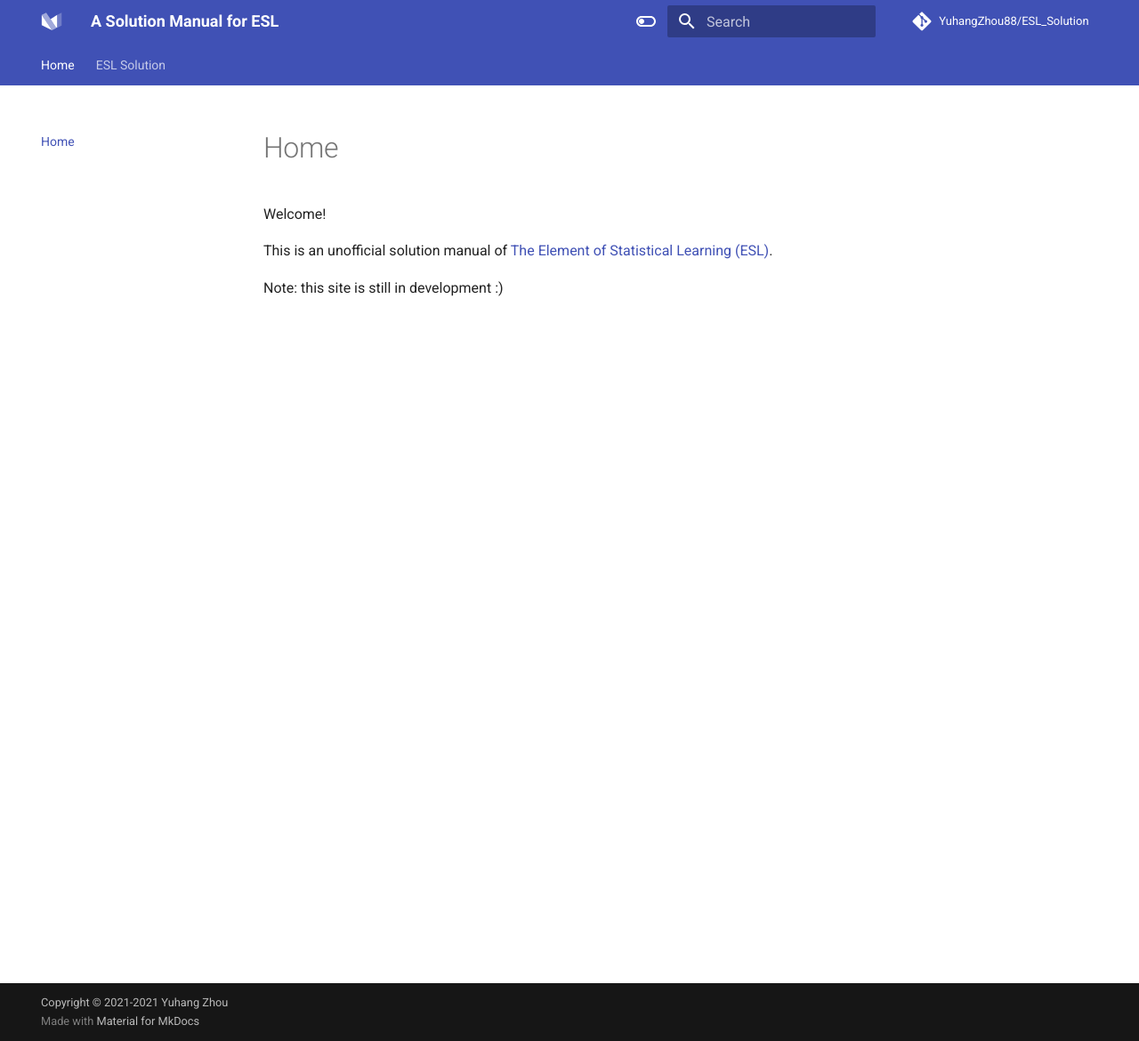
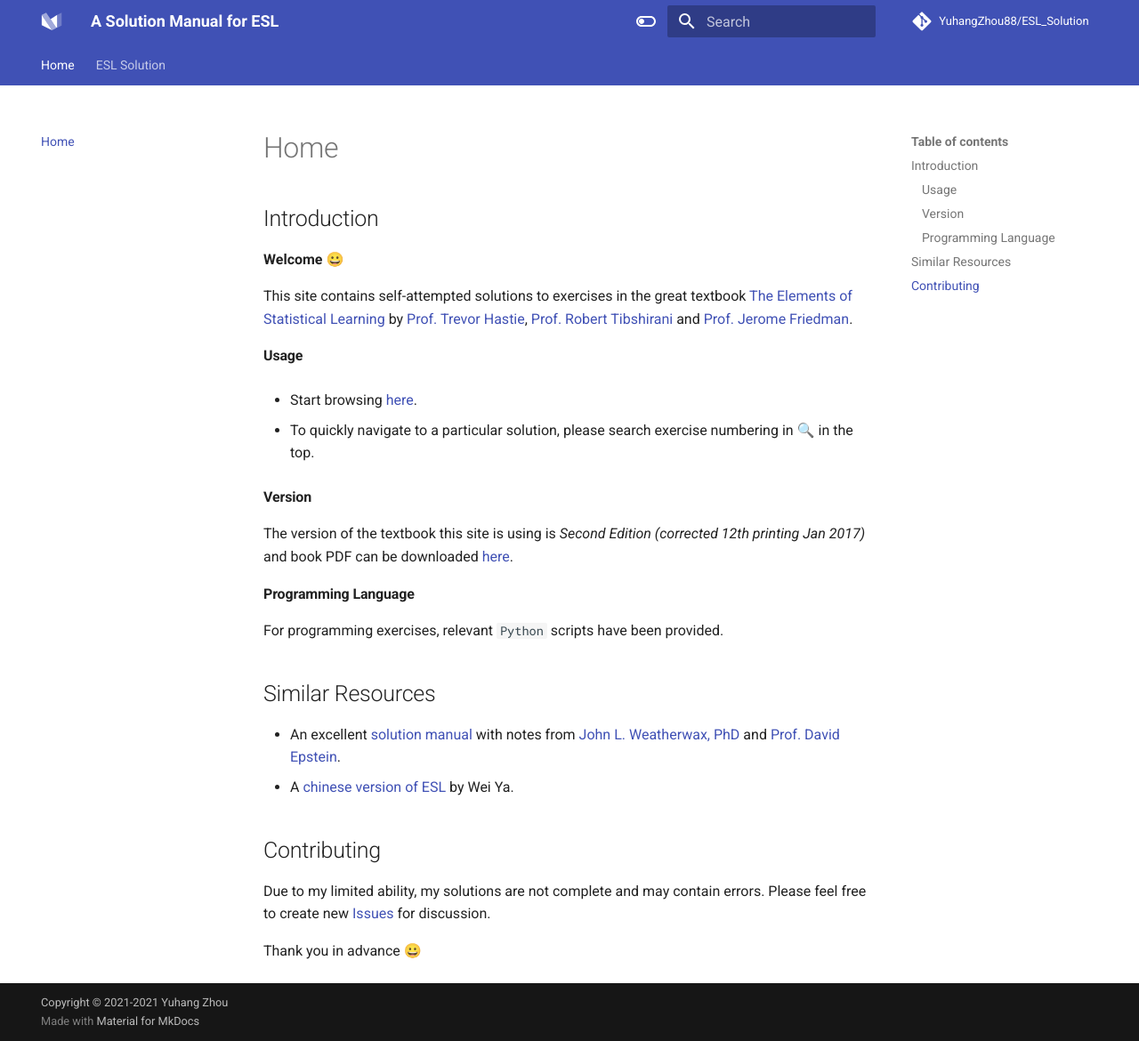
Before and after one commit to YuhangZhou88/ESL_Solution, an MkDocs documentation site: the page built from docs/index.md, in a window 1280 px wide and 1170 px high. Shown: the whole window at 89% size. Built offline with MkDocs 1.6.1 and Material for MkDocs 9.7.7, drawn with Linux system fonts in a browser that asks for light colours; comment, search, counter and statistics services are not loaded.

Commit message:
Improve homepage

```diff
--- a/docs/index.md
+++ b/docs/index.md
@@ -1,6 +1,29 @@
+## Introduction
 
-Welcome!
+**Welcome 😀**
 
-This is an unofficial solution manual of [The Element of Statistical Learning (ESL)](https://web.stanford.edu/~hastie/ElemStatLearn/).
+This site contains self-attempted solutions to exercises in the great textbook [The Elements of Statistical Learning](https://web.stanford.edu/~hastie/ElemStatLearn/) by [Prof. Trevor Hastie](https://web.stanford.edu/~hastie/), [Prof. Robert Tibshirani](https://statweb.stanford.edu/~tibs/) and [Prof. Jerome Friedman](https://statweb.stanford.edu/~jhf/).
 
-Note: this site is still in development :)
+#### Usage
+* Start browsing [here](ESL-Solution/2-Overview-of-Supervised-Learning/ex2-1.md).
+
+* To quickly navigate to a particular solution, please search exercise numbering in 🔍 in the top.
+
+#### Version
+The version of the textbook this site is using is *Second Edition (corrected 12th printing Jan 2017)* and book PDF can be downloaded [here](https://web.stanford.edu/~hastie/ElemStatLearn/).
+
+#### Programming Language
+For programming exercises, relevant `Python` scripts have been provided.
+
+
+
+
+## Similar Resources
+
+* An excellent [solution manual](https://waxworksmath.com/Authors/G_M/Hastie/hastie.html) with notes from [John L. Weatherwax, PhD](https://waxworksmath.com/) and [Prof. David Epstein](https://homepages.warwick.ac.uk/~masbab/).
+* A [chinese version of ESL](https://github.com/szcf-weiya/ESL-CN) by Wei Ya.
+
+## Contributing
+Due to my limited ability, my solutions are not complete and may contain errors. Please feel free to create new [Issues](https://github.com/YuhangZhou88/ESL_Solution/issues) for discussion.
+
+Thank you in advance 😀
```
